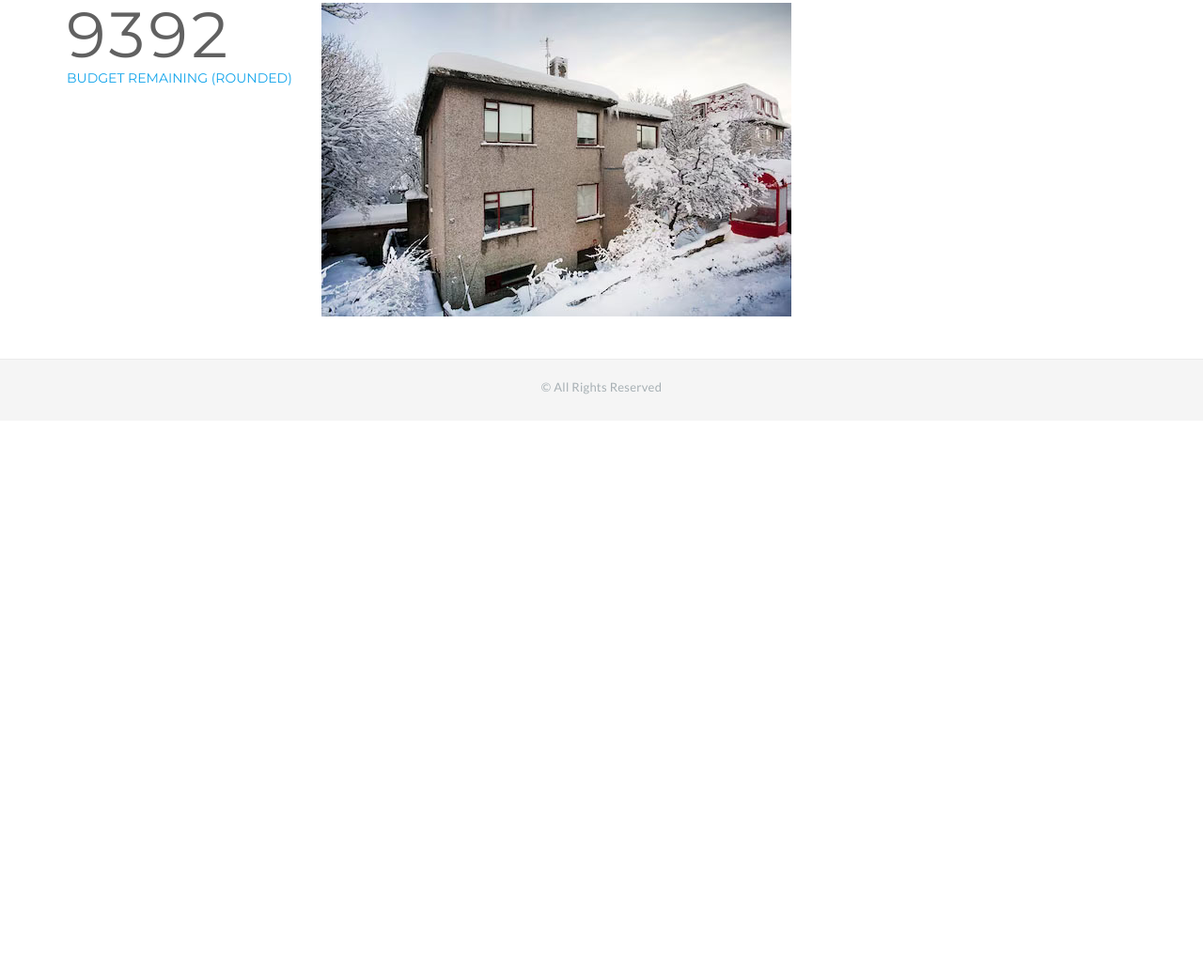
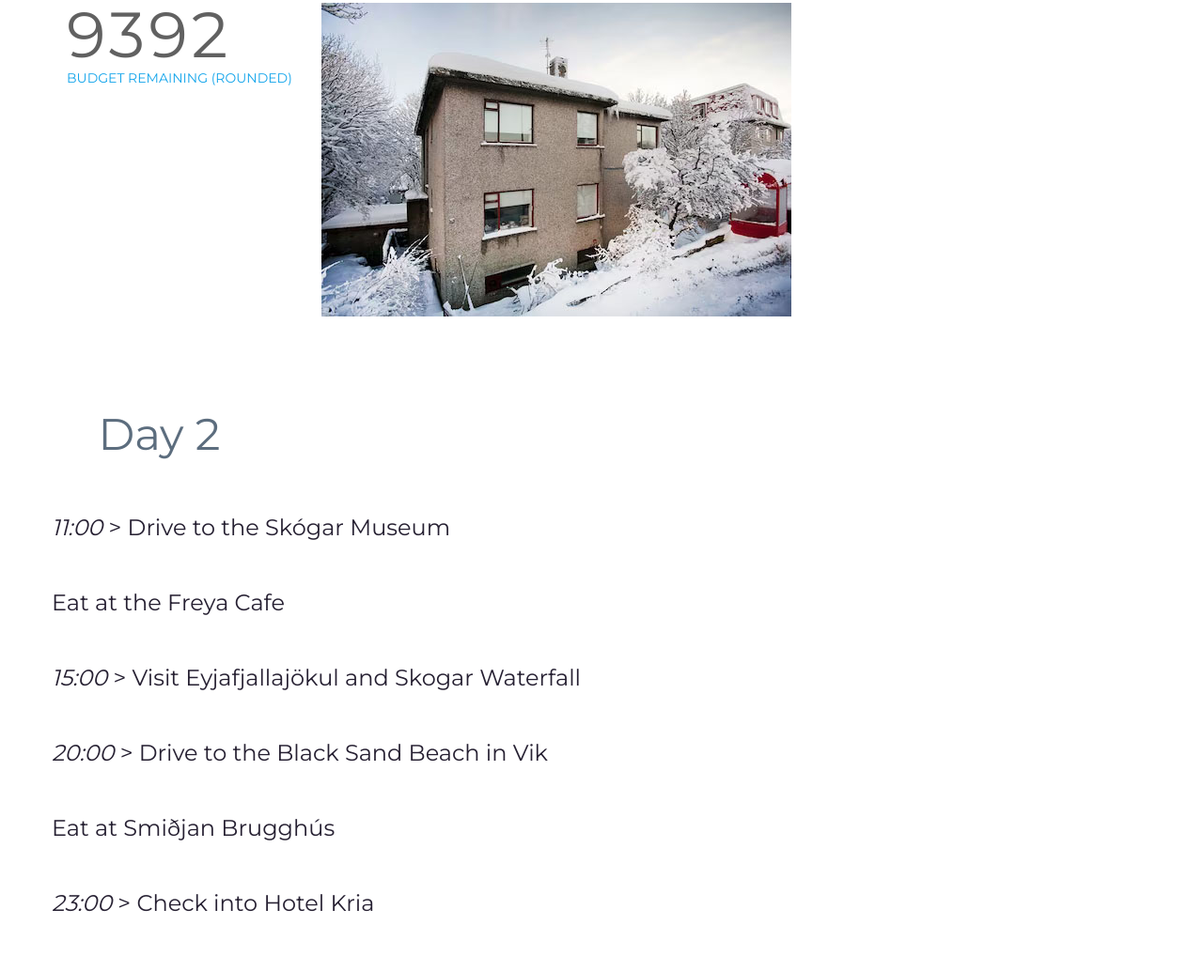
Before and after one commit to n-smith-public/n-smith-public.github.io, a plain HTML site: page about.html in a window 1280 px wide. Shown: the part 617-1651 px from the top of the page at 94% size. Before the commit the page ends 1065 px from the top, so only its background shows below. Drawn offline with Linux system fonts and the light colour scheme.

Commit message:
Update about.html

```diff
--- a/about.html
+++ b/about.html
@@ -87,7 +87,7 @@
                 </div>
               </div>
               <div class="col-lg-10">
-                <div id="day2" class="cta hide">
+                <div id="day2">
                   <h1 class="dayMove">Day 2</h1>
                   <h4><i>11:00</i> > Drive to the Skógar Museum</h4>
                   <h4>Eat at the Freya Cafe</h4>
```
